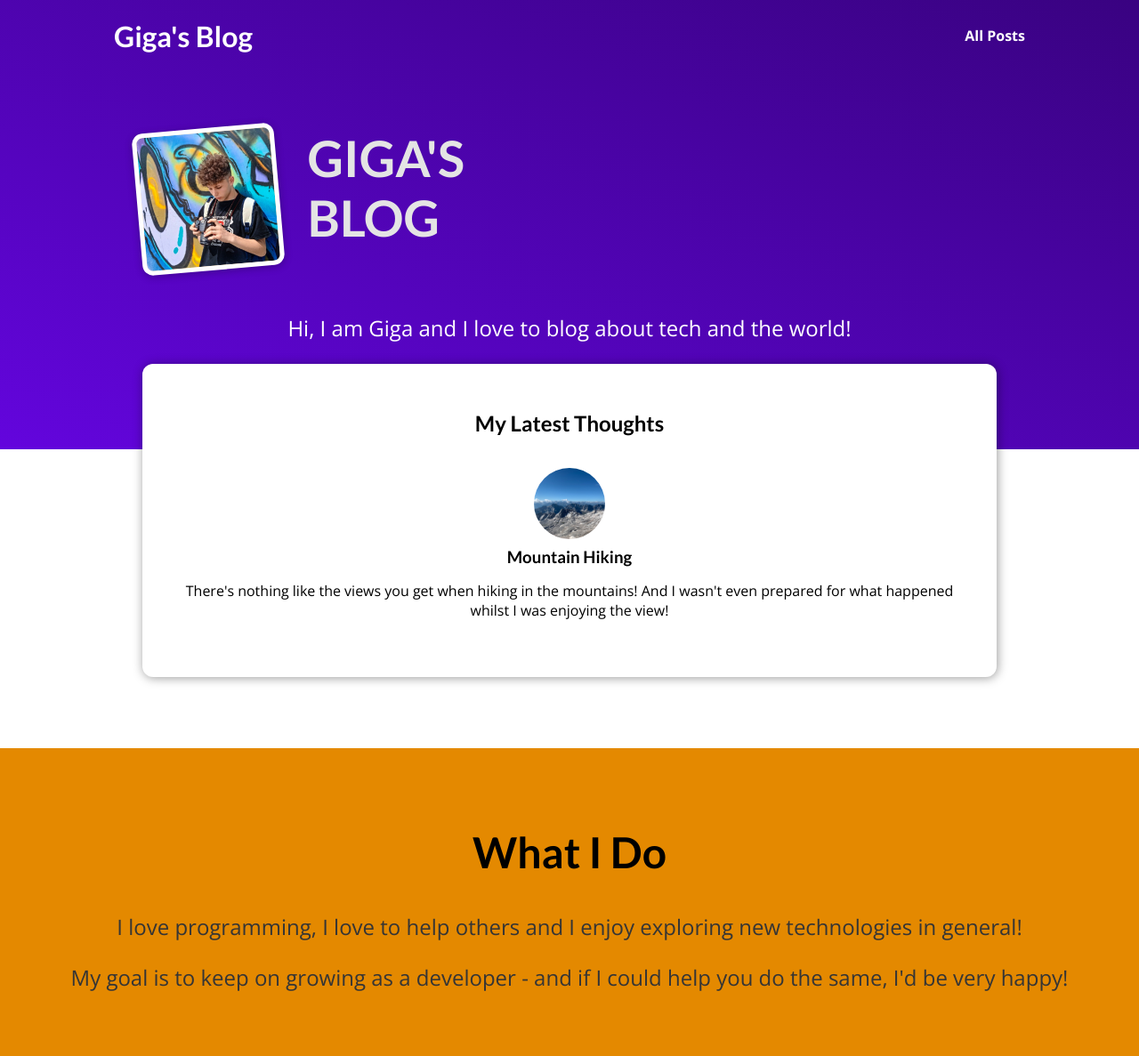
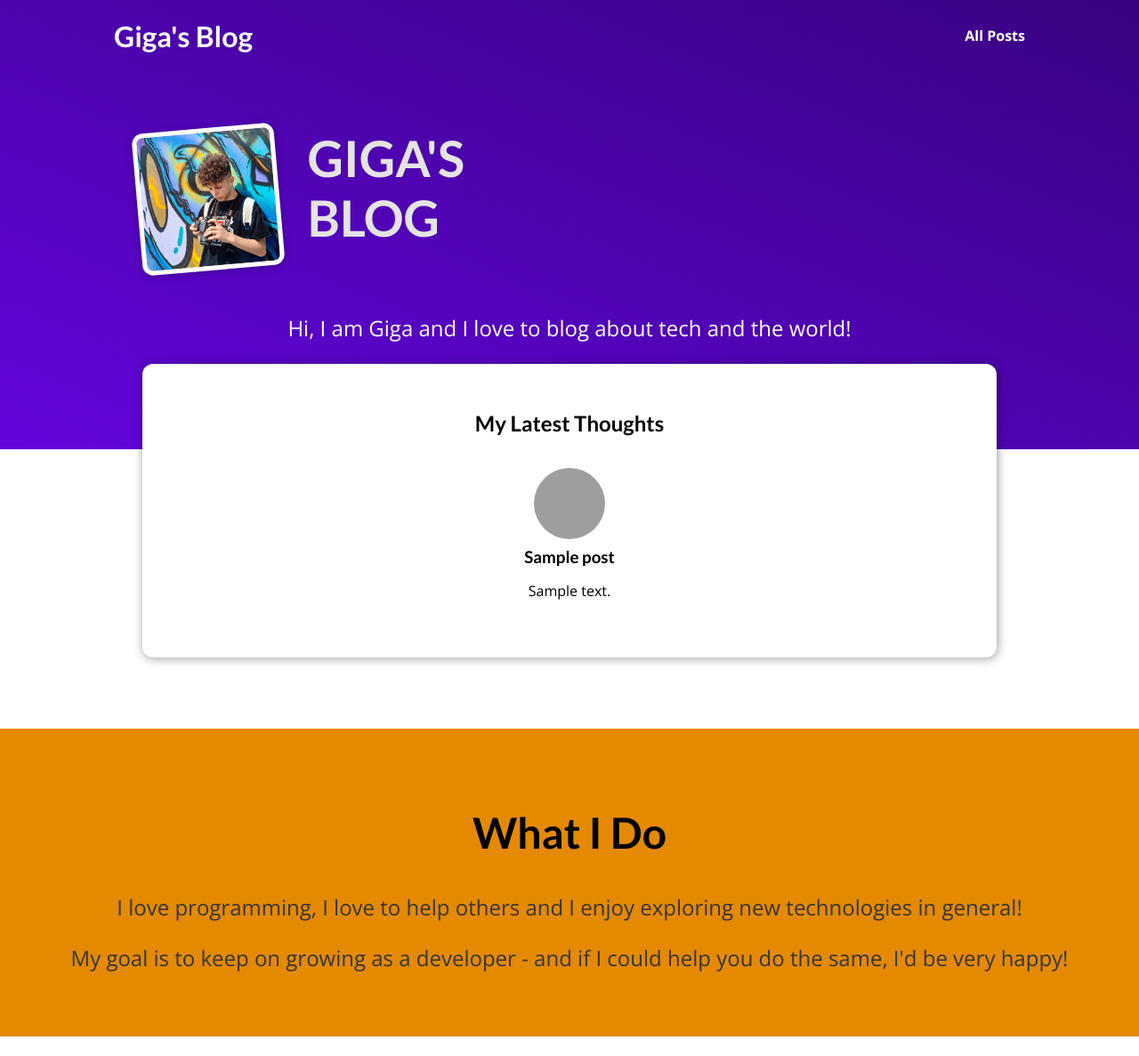
Before and after one commit to gigaamiridze/blogs-website, a Django app: template blog/templates/blog/index.html in a window 1280 px wide. Shown: the whole page at 89% size. After the commit the page ends 1165 px from the top, so only its background shows below. Run offline with Django 4.2, Linux system fonts and the light colour scheme; the template is opened without the code that fills it: most values are stand-ins (such as "Sample title", 1, 10 or a date in 2020); grey boxes are pictures that could not be loaded.

Commit message:
Rendered latest posts

```diff
--- a/blog/templates/blog/includes/post.html
+++ b/blog/templates/blog/includes/post.html
@@ -2,14 +2,11 @@
 
 <li>
   <article class='post'>
-    <a href='{% url 'post-detail' 'the-mountains' %}'>
-      <img src='{% static 'blog/images/mountains.jpg' %}' alt='Mountain Hiking'>
+    <a href='{% url 'post-detail' post.slug %}'>
+      <img src='{% static 'blog/images/'|add:post.image %}' alt='{{ post.title }}'>
       <div class='post__content'>
-        <h3>Mountain Hiking</h3>
-        <p>
-          There's nothing like the views you get when hiking in the mountains!
-          And I wasn't even prepared for what happened whilst I was enjoying the view!
-        </p>
+        <h3>{{ post.title }}</h3>
+        <p>{{ post.excerpt }}</p>
       </div>
     </a>
   </article>
--- a/blog/templates/blog/index.html
+++ b/blog/templates/blog/index.html
@@ -21,7 +21,9 @@
   <section id='latest-posts'>
     <h2>My Latest Thoughts</h2>
     <ul>
-      {% include 'blog/includes/post.html' %}
+      {% for post in posts %}
+        {% include 'blog/includes/post.html' %}
+      {% endfor %}
     </ul>
   </section>
   <section id='about'>
```
Also changed, not shown: blog/views.py (+14 -4 lines).
